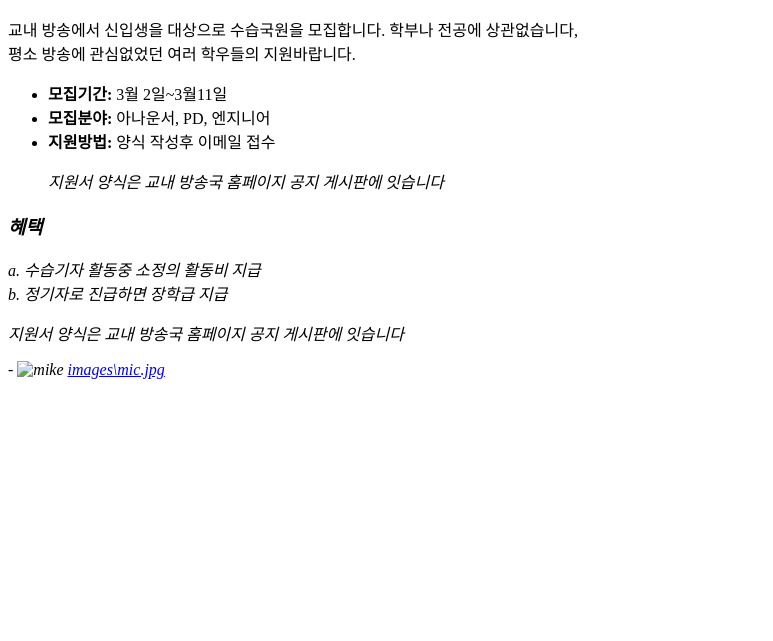
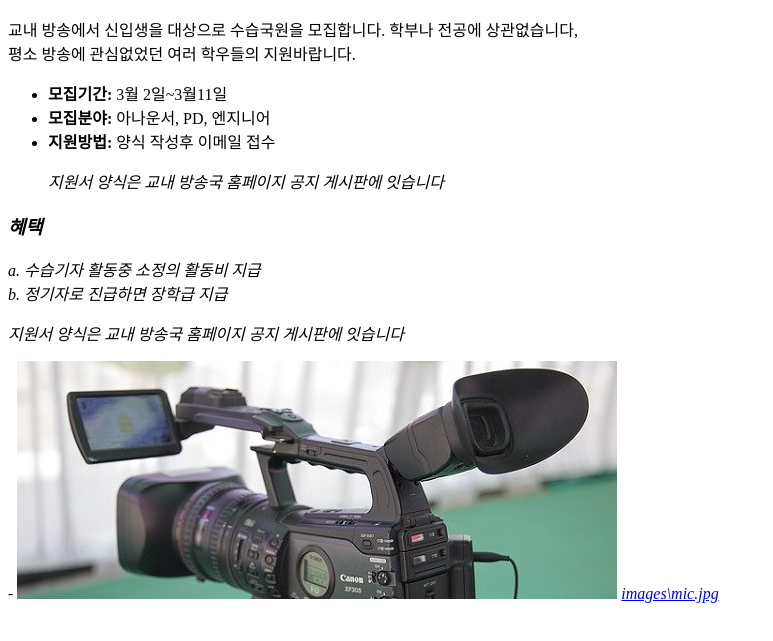
Before and after one commit to yqnnu/myfirstwebsite, a plain HTML site: page index.html in a window 1280 px wide. Shown: the part 127-768 px from the top of the page, without its empty margins (0-773 px from the left). Drawn offline with Linux system fonts and the light colour scheme.

Commit message:
Update index.html

```diff
--- a/index.html
+++ b/index.html
@@ -16,7 +16,7 @@
   <h3>혜택</h3>
     <p>    a. 수습기자 활동중 소정의 활동비 지급<br>b. 정기자로 진급하면 장학급 지급</p>
   <p><i>지원서 양식은 교내 방송국 홈페이지 공지 게시판에 잇습니다<i></i></p>
-  - <img src="images\mic.jpg" alt="mike">
+  - <img src="mic.jpg" alt="mike">
   <a href="https://www.naver.com">images\mic.jpg</a>
 </body>
 </html>
```
